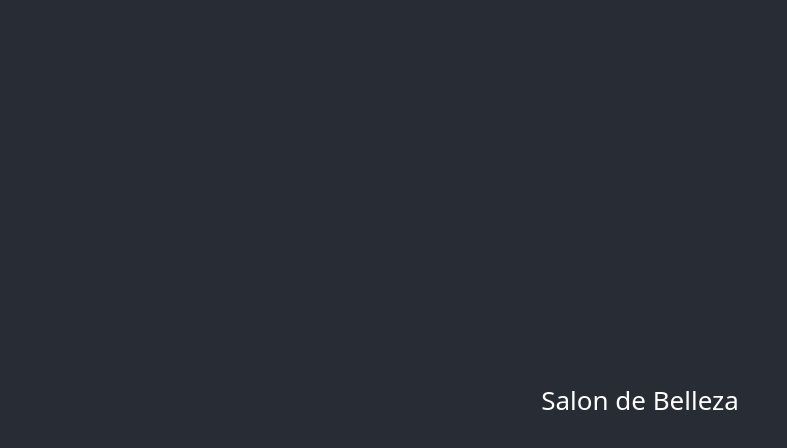
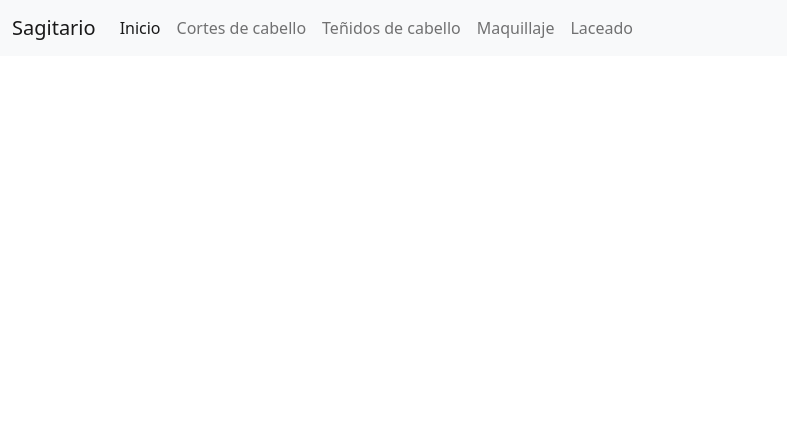
Before and after one commit to marisolkarina/ecommercePachauri, a React (Create React App) app: page / in a window 1280 px wide. Shown: the top 448 px of the page, without its empty margins (0-787 px from the left). Built offline with nearby package versions, Linux system fonts and the light colour scheme.

Commit message:
Actualizando mi NavBar

```diff
--- a/src/App.js
+++ b/src/App.js
@@ -1,13 +1,11 @@
 import './App.css';
-import navBar from './components/navBar';
+import 'bootstrap/dist/css/bootstrap.min.css';
+import NavBar from './components/NavBar';
 
 function App() {
   return (
     <div className="App">
-      <header className="App-header">
-        Salon de Belleza
-      </header>
-      <navBar/>
+      <NavBar/>
     </div>
   );
 }
--- a/src/components/navBar.js
+++ b/src/components/navBar.js
@@ -1,8 +1,6 @@
-import 'bootstrap/dist/css/bootstrap.min.css';
-
-function navBar() {
+const NavBar = () => {
     return (
-      <div className="navBar">
+    <>
         <nav className="navbar navbar-expand-lg bg-light">
             <div className="container-fluid">
                 <a className="navbar-brand" href="#">Sagitario</a>
@@ -20,8 +18,8 @@ function navBar() {
                 </div>
             </div>
         </nav>
-      </div>
+    </>
     );
 }
 
-export default navBar;
+export default NavBar;
```
